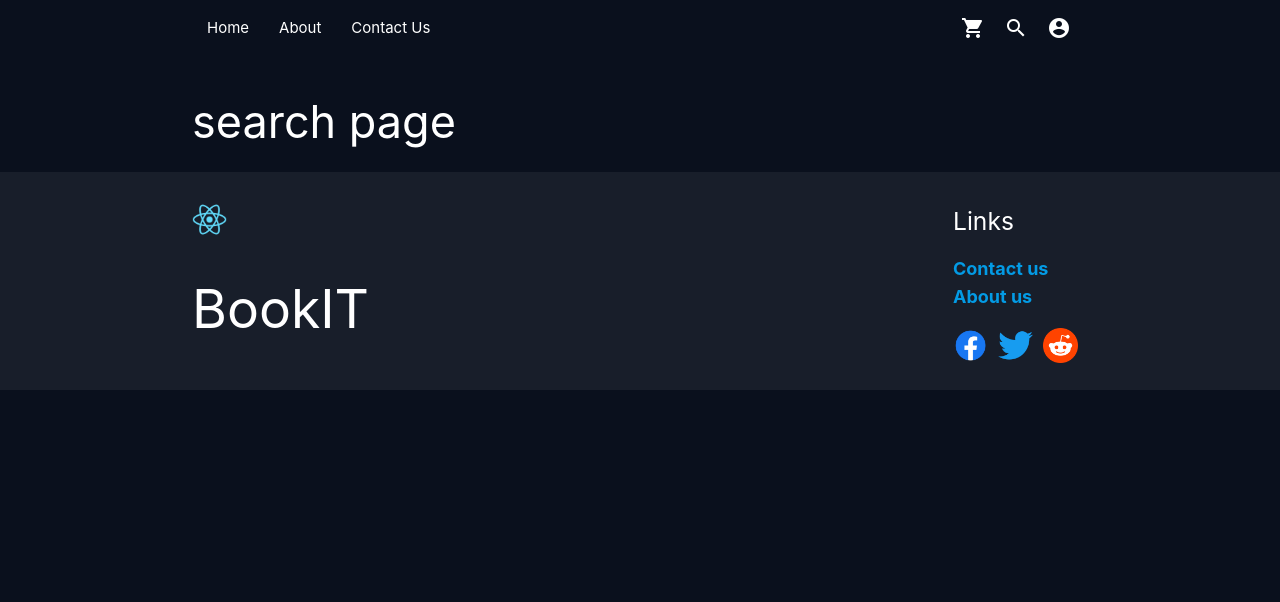
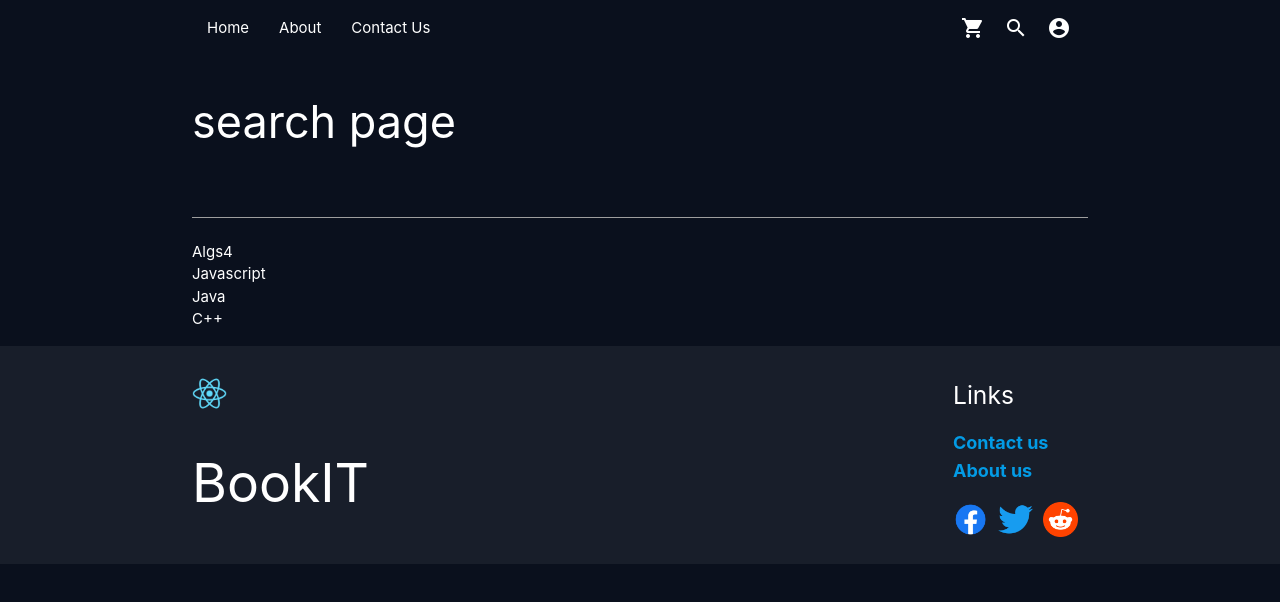
Before and after one commit to JonasSkjodt/bookit, a React (Create React App) app in the folder client/: page /search in a window 1280 px wide. Shown: the top 602 px of the page. Built offline with nearby package versions, Linux system fonts and the light colour scheme.

Commit message:
primitive search function

```diff
--- a/client/public/index.html
+++ b/client/public/index.html
@@ -21,8 +21,10 @@
 " rel="stylesheet">
     <script>
     document.addEventListener('DOMContentLoaded', function() {
-      var elems = document.querySelectorAll('.collapsible');
-      var instances = M.Collapsible.init(elems);
+      var elem = document.querySelector('.collapsible.expandable');
+var instance = M.Collapsible.init(elem, {
+  accordion: false
+});
     });
     </script>
     <title>React App</title>
--- /dev/null
+++ b/client/src/pages/list.js
@@ -0,0 +1,25 @@
+import { React, useState } from 'react'
+import data from "./listData.json"
+
+function List(props) {
+    //create a new array by filtering the original array
+    const filteredData = data.filter((el) => {
+        //if no input the return the original
+        if (props.input === '') {
+            return el;
+        }
+        //return the item which contains the user input
+        else {
+            return el.text.toLowerCase().includes(props.input)
+        }
+    })
+    return (
+        <ul>
+            {filteredData.map((item) => (
+                <li key={item.id}>{item.text}</li>
+            ))}
+        </ul>
+    )
+}
+
+export default List
--- /dev/null
+++ b/client/src/pages/listData.json
@@ -0,0 +1,13 @@
+[{
+    "id": 1,
+    "text": "Algs4"
+}, {
+    "id": 2,
+    "text": "Javascript"
+}, {
+    "id": 3,
+    "text": "Java"
+}, {
+    "id": 4,
+    "text": "C++"
+}]
--- a/client/src/pages/profile.js
+++ b/client/src/pages/profile.js
@@ -2,7 +2,7 @@
 
 const Profile = () => {
 return (
-	<div>
+	<div className="container">
 	<h1>Profile page</h1>
 	</div>
 );
--- a/client/src/pages/search.js
+++ b/client/src/pages/search.js
@@ -1,10 +1,21 @@
-import React from 'react';
+import { React, useState } from "react";
+import List from "./list";
 
 const Search = () => {
+	const [inputText, setInputText] = useState("");
+  let inputHandler = (e) => {
+    //convert input text to lower case
+    var lowerCase = e.target.value.toLowerCase();
+    setInputText(lowerCase);
+  };
 return (
 	<div className="container">
 	<h1>search page</h1>
-	</div>
+	<div className="search">
+        <input id="outlined-basic" className="white-text" onChange={inputHandler} variant="outlined" fullWidth label="Search"/>
+    </div>
+    <List input={inputText} />
+    </div>
 );
 };
 
```
Also changed, not shown: 1 other file (tests, documents, lock files or other folders).
